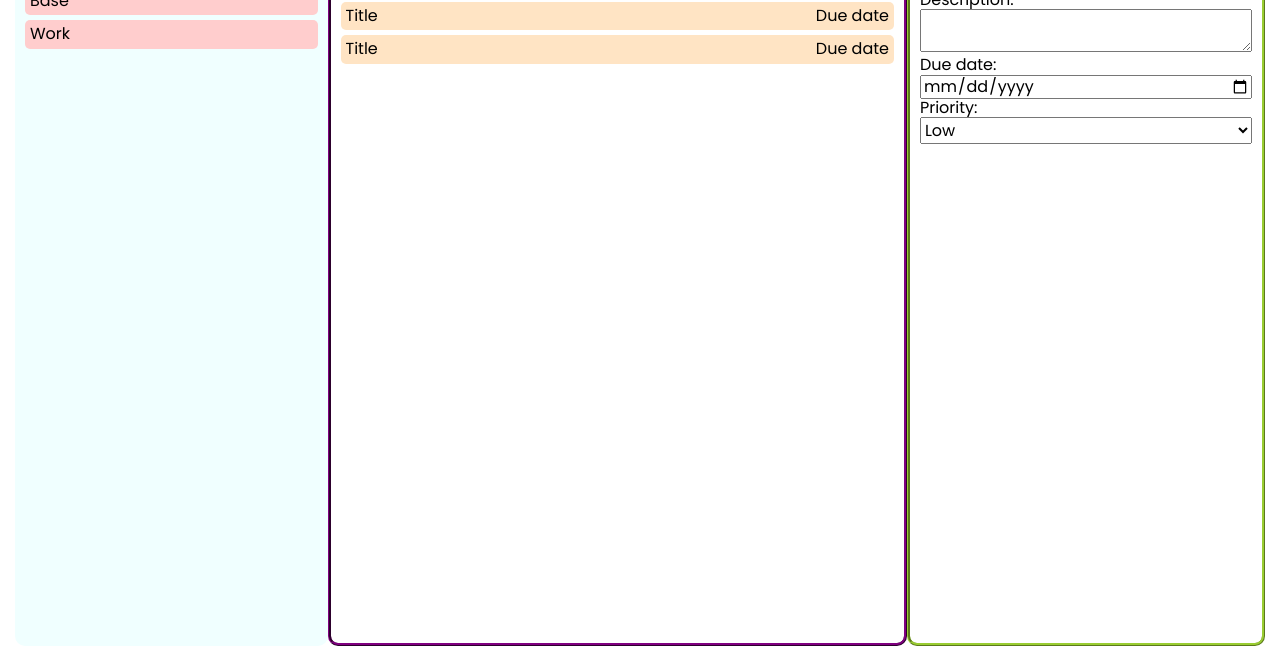
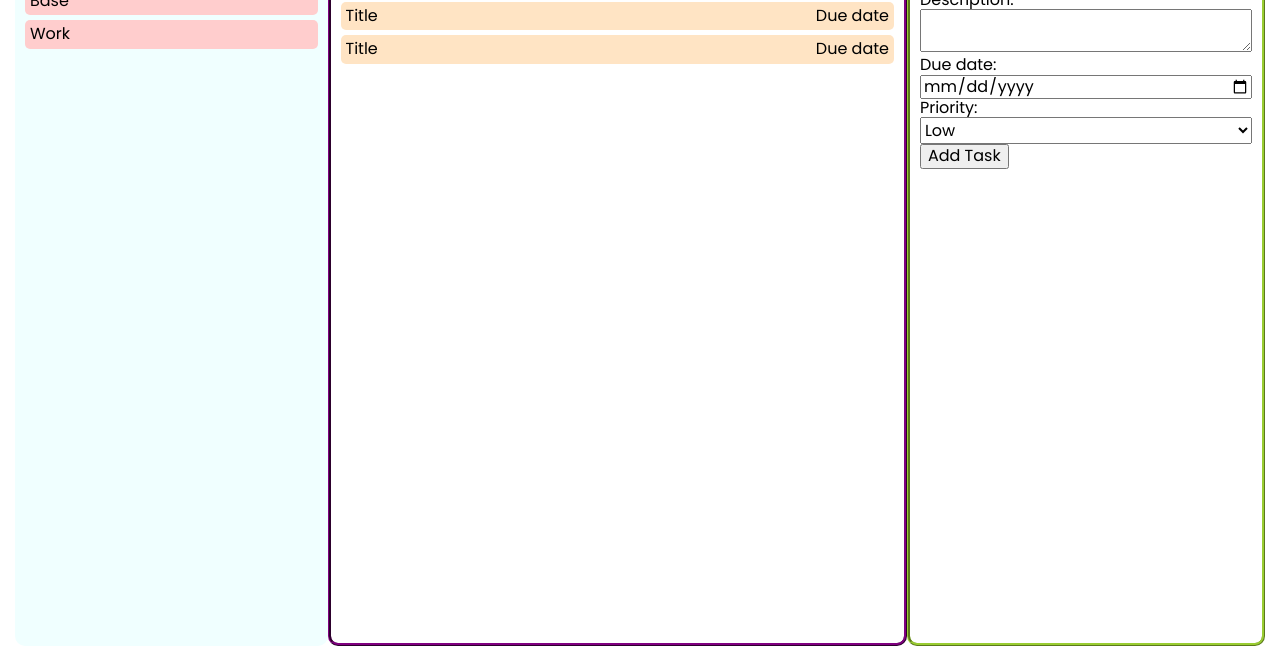
Before and after one commit to AleLoiac/todo-list, a website built with webpack: page src/template.html in a window 1280 px wide. Shown: the part 139-800 px from the top of the page. Built offline with nearby package versions, Linux system fonts and the light colour scheme.

Commit message:
Add submit task button

```diff
--- a/src/template.html
+++ b/src/template.html
@@ -52,6 +52,9 @@
                         <option>High</option>
                     </select>
                 </div>
+                <div>
+                    <button class="confirm-task-btn" type="submit">Add Task</button>
+                </div>
             </form>
         </div>
     </div>
```
